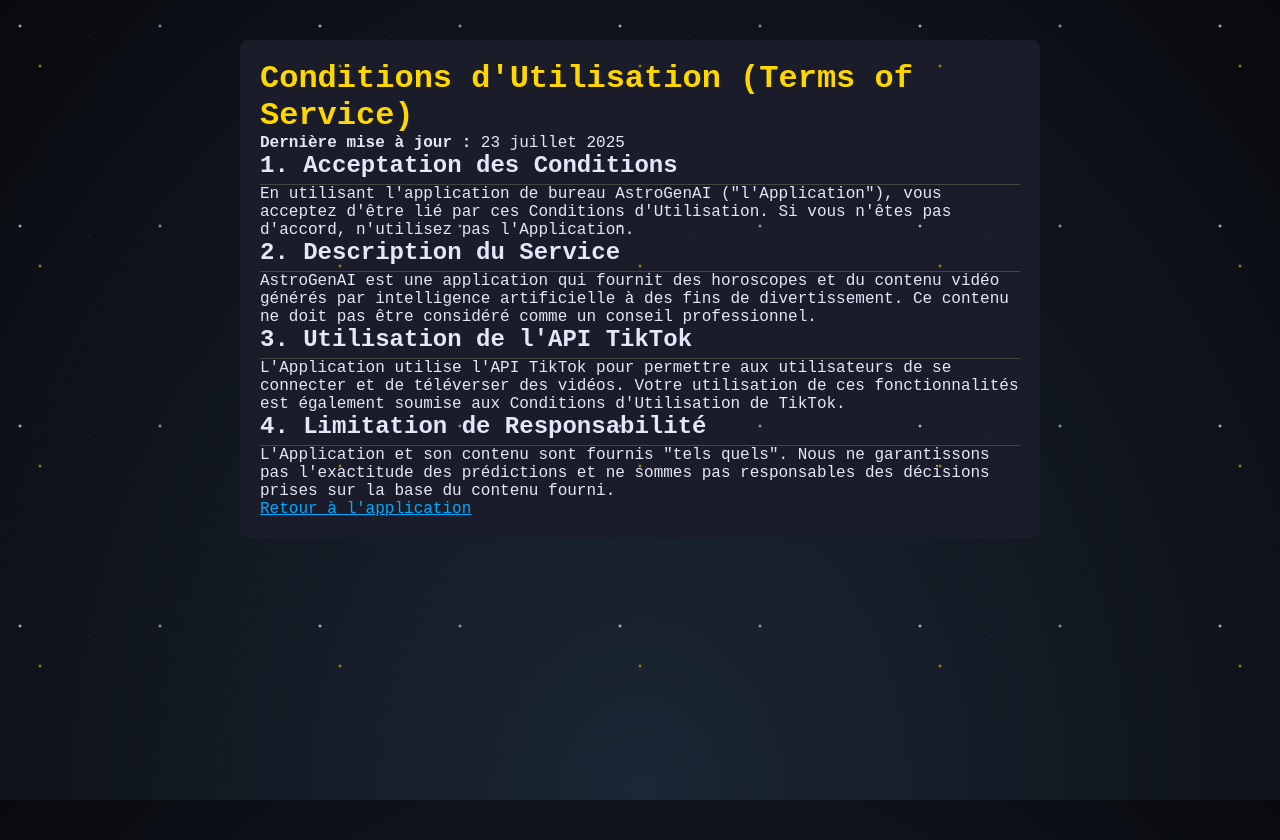
After one commit to KTCrisis/astrogenai, a Flask app: template templates/terms.html in a window 1280 px wide. The commit adds this page. Run offline with Flask 3, Linux system fonts and the light colour scheme; the template is opened without the code that fills it, so the values that code supplies are empty; parts of the project's set-up code (start-up, migrations or seed data) failed here and were passed over.

Commit message:
add terms and privacy

```diff
--- a/main.py
+++ b/main.py
@@ -81,6 +81,16 @@
         print(f"❌ Erreur import Service YouTube: {e}")
     except Exception as e:
         print(f"❌ Erreur YouTube (authentification): {e}")
+
+    try:
+        from astro_core.services.tiktok.tiktok_mcp import tiktok_server
+        services['tiktok_service'] = tiktok_server
+        print("✅ Service TikTok importé")
+    except ImportError as e:
+        print(f"❌ Erreur import Service TikTok: {e}")
+    except Exception as e:
+        print(f"❌ Erreur Tiktok: {e}")
+
     print("--- Fin de l'initialisation ---")
     return services
 
@@ -91,6 +101,7 @@
 comfyui_generator = SERVICES.get('comfyui_generator')
 video_generator = SERVICES.get('video_generator')
 youtube_service = SERVICES.get('youtube_service')
+tiktok_service = SERVICES.get('tiktok_service')
 
 # =============================================================================
 # INITIALISATION FLASK
@@ -562,6 +573,20 @@
     })
 
 # =============================================================================
+# ROUTES POUR LES PAGES LÉGALES
+# =============================================================================
+
+@app.route('/terms-of-service')
+def terms_page():
+    """Sert la page des conditions d'utilisation."""
+    return render_template('terms.html')
+
+@app.route('/privacy-policy')
+def privacy_page():
+    """Sert la page de politique de confidentialité."""
+    return render_template('privacy.html')
+
+# =============================================================================
 # API ENDPOINT AGENT ORCHESTRATOR
 # =============================================================================
 
@@ -712,7 +737,9 @@
                 "astro": SERVICES.get('astro_generator', False),
                 "comfyui": SERVICES.get('comfyui_generator', False),
                 "video": SERVICES.get('video_generator', False),
-                "youtube": SERVICES.get('youtube_service', False)
+                "youtube": SERVICES.get('youtube_service', False),
+                "tiktok": SERVICES.get('tiktok_service', False)
+
             }
         },
         "optimization_goals": data.get('optimization_goals', ['quality', 'personalization'])
@@ -940,6 +967,7 @@
 
     result = await AstroService.call_astro_tool("get_sign_metadata", arguments)
     return jsonify(result)
+
 # =============================================================================
 # API ENDPOINTS - ASTROCHART
 # =============================================================================
@@ -1004,7 +1032,7 @@
         raise Exception(f"Erreur lors de la génération de la carte: {str(e)}")
 
 # =============================================================================
-# API ENDPOINTS - OLLAMA CHAT (inchangés)
+# API ENDPOINTS - OLLAMA CHAT
 # =============================================================================
 
 @app.route('/api/ollama/models', methods=['GET'])
@@ -1082,7 +1110,7 @@
         }), 503
 
 # =============================================================================
-# API ENDPOINTS - COMFYUI VIDÉO (inchangés)
+# API ENDPOINTS - COMFYUI VIDÉO
 # =============================================================================
 
 @app.route('/api/comfyui/status', methods=['GET'])
@@ -1696,6 +1724,32 @@
             "error": f"Erreur: {str(e)}"
         }), 500
 
+
+# =============================================================================
+# API ENDPOINTS - TIKTOK UPLOAD (NOUVELLE SECTION)
+# =============================================================================
+
+@app.route('/api/tiktok/upload_sign/<sign>', methods=['POST'])
+@handle_api_errors
+@require_service('tiktok_service')
+async def api_upload_sign_tiktok(sign):
+    """Upload la vidéo d'un signe sur TikTok."""
+    try:
+        # La logique d'upload est synchrone, nous l'exécutons dans un thread pour ne pas bloquer
+        loop = asyncio.get_event_loop()
+        result = await loop.run_in_executor(None, tiktok_server.upload_sign_video, sign)
+
+        if result.get("success"):
+            return jsonify(result)
+        else:
+            return jsonify(result), 500
+
+    except Exception as e:
+        return jsonify({
+            "success": False,
+            "error": f"Erreur upload TikTok: {str(e)}"
+        }), 500
+
 # =============================================================================
 # AI SIGN GENERATION
 # =============================================================================
--- a/static/css/styles.css
+++ b/static/css/styles.css
@@ -444,6 +444,29 @@
 .form-select.compact[required]:valid {
     border-color: rgba(0, 255, 65, 0.5);
 }
+
+/* =============================================================================
+   FOOTER
+   ============================================================================= */
+.main-footer {
+    text-align: center;
+    padding: 20px;
+    margin-top: auto; /* Pousse le footer en bas */
+    color: rgba(230, 230, 250, 0.5);
+    font-size: 12px;
+}
+
+.footer-nav a {
+    color: rgba(230, 230, 250, 0.7);
+    text-decoration: none;
+    margin: 0 10px;
+    transition: color 0.3s;
+}
+
+.footer-nav a:hover {
+    color: #FFD700;
+}
+
 
 /* =============================================================================
    7. BOUTONS ET ACTIONS
@@ -937,6 +960,16 @@
     color: white;
 }
 
+/* Style pour les boutons Tiktok */
+.button-tiktok {
+    background: linear-gradient(145deg, #25f4ee, #000000);
+    color: white;
+    border: 1px solid #25f4ee;
+}
+
+.button-tiktok:hover {
+    box-shadow: 0 0 12px #25f4ee;
+}
 /* Style pour les boutons secondaires (contour seul) */
 .astro-button.button-secondary {
     background: transparent;
--- /dev/null
+++ b/templates/terms.html
@@ -0,0 +1,36 @@
+<!DOCTYPE html>
+<html lang="fr">
+<head>
+    <meta charset="UTF-8">
+    <meta name="viewport" content="width=device-width, initial-scale=1.0">
+    <title>Conditions d'Utilisation - AstroGenAI</title>
+    <link rel="stylesheet" href="{{ url_for('static', filename='css/styles.css') }}">
+    <style>
+        body { background-color: #0c0e1c; color: #e6e6fa; }
+        .legal-container { max-width: 800px; margin: 40px auto; padding: 20px; background-color: #1a1c2a; border-radius: 8px; }
+        h1 { color: #FFD700; }
+        h2 { color: #E6E6FA; border-bottom: 1px solid #444; padding-bottom: 5px; }
+        a { color: #00aaff; }
+    </style>
+</head>
+<body>
+    <div class="legal-container">
+        <h1>Conditions d'Utilisation (Terms of Service)</h1>
+        <p><strong>Dernière mise à jour :</strong> 23 juillet 2025</p>
+
+        <h2>1. Acceptation des Conditions</h2>
+        <p>En utilisant l'application de bureau AstroGenAI ("l'Application"), vous acceptez d'être lié par ces Conditions d'Utilisation. Si vous n'êtes pas d'accord, n'utilisez pas l'Application.</p>
+
+        <h2>2. Description du Service</h2>
+        <p>AstroGenAI est une application qui fournit des horoscopes et du contenu vidéo générés par intelligence artificielle à des fins de divertissement. Ce contenu ne doit pas être considéré comme un conseil professionnel.</p>
+
+        <h2>3. Utilisation de l'API TikTok</h2>
+        <p>L'Application utilise l'API TikTok pour permettre aux utilisateurs de se connecter et de téléverser des vidéos. Votre utilisation de ces fonctionnalités est également soumise aux Conditions d'Utilisation de TikTok.</p>
+
+        <h2>4. Limitation de Responsabilité</h2>
+        <p>L'Application et son contenu sont fournis "tels quels". Nous ne garantissons pas l'exactitude des prédictions et ne sommes pas responsables des décisions prises sur la base du contenu fourni.</p>
+
+        <p><a href="/">Retour à l'application</a></p>
+    </div>
+</body>
+</html>
```
Also changed, not shown: astro_core/services/tiktok/tiktok_mcp.py (added, +81 -0 lines), static/js/app.js (+29 -0 lines), templates/index.html (+7 -0 lines), templates/privacy.html (added, +36 -0 lines), 1 other file.
